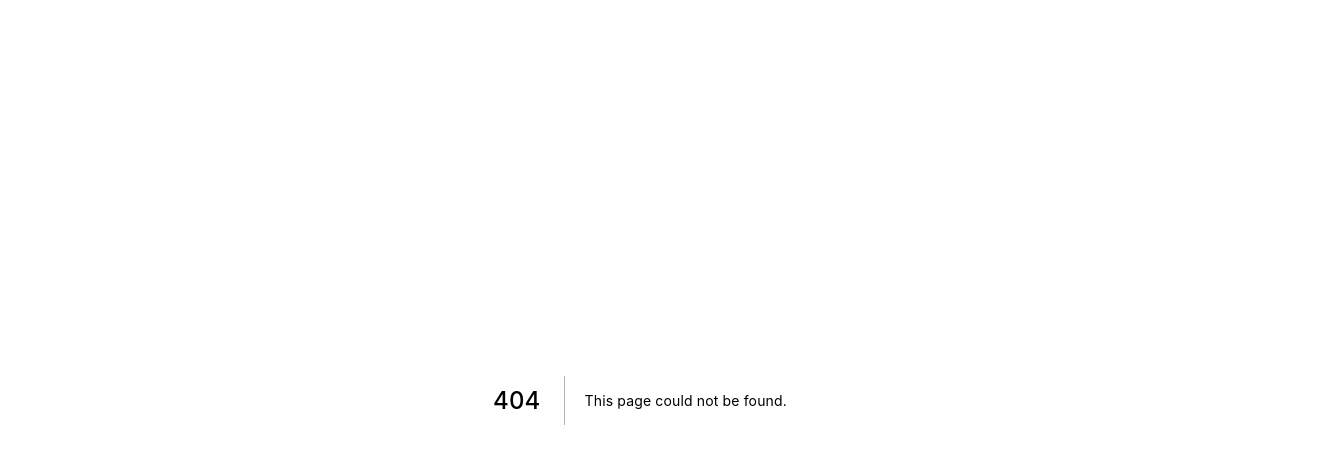
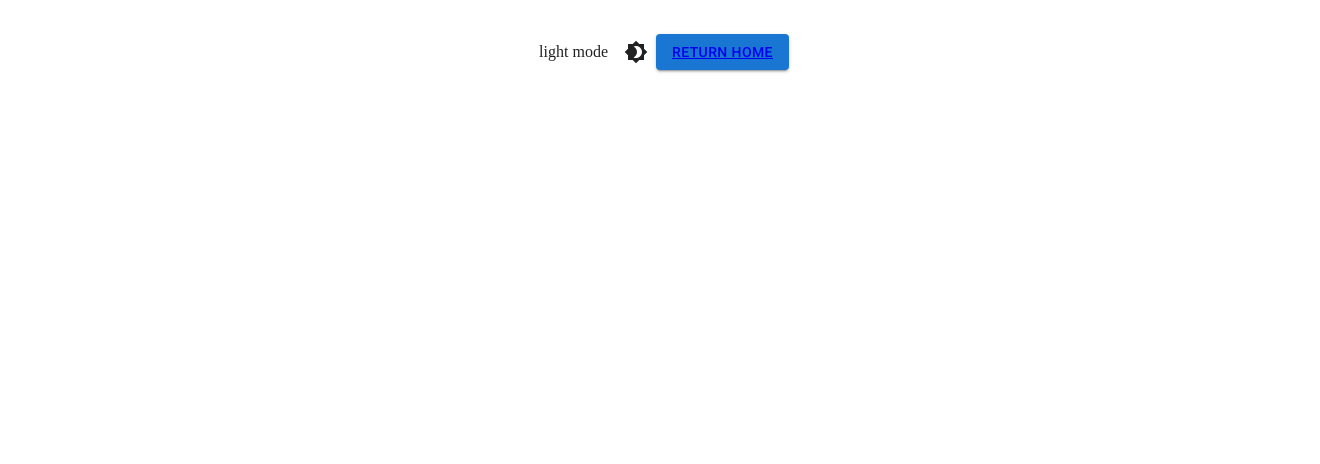
Before and after one commit to tarekel96/Portfolio_App, a Next.js app in the folder next-portfolio/: page /demo in a window 1280 px wide. Before the commit this address had no page. Shown: the top 464 px of the page, 1320 px wide, since content can reach past the window. Built offline with nearby package versions, Linux system fonts and the light colour scheme.

Commit message:
light mode dark mode is working with global styles

```diff
--- /dev/null
+++ b/next-portfolio/context/SettingsContext.js
@@ -0,0 +1,36 @@
+import { useContext, createContext, useState, useMemo } from 'react';
+import { ThemeProvider, createTheme } from '@mui/material/styles';
+
+const SettingsContext = createContext({ toggleColorMode: () => {} });
+export const useSettingsContext = () => useContext(SettingsContext);
+export const SettingsProvider = ({ children }) => {
+	const [ darkMode, setDarkMode ] = useState(false);
+	const toggleDarkMode = () => setDarkMode((prev) => !prev);
+
+	const colorMode = useMemo(
+		() => ({
+			darkMode,
+			toggleDarkMode
+		}),
+		[ darkMode, toggleDarkMode ]
+	);
+
+	const theme = useMemo(
+		() =>
+			createTheme({
+				palette: {
+					mode: darkMode ? 'dark' : 'light'
+				}
+			}),
+		[ darkMode ]
+	);
+
+	return (
+		<SettingsContext.Provider
+			// @ts-ignore
+			value={colorMode}
+		>
+			<ThemeProvider theme={theme}>{children}</ThemeProvider>
+		</SettingsContext.Provider>
+	);
+};
--- a/next-portfolio/pages/_app.js
+++ b/next-portfolio/pages/_app.js
@@ -1,26 +1,13 @@
-import { useMemo } from 'react';
+import { SettingsProvider } from '../context/SettingsContext';
 import useMediaQuery from '@mui/material/useMediaQuery';
 import { createTheme, ThemeProvider } from '@mui/material/styles';
 import CssBaseline from '@mui/material/CssBaseline';
 
 const MyApp = ({ Component, pageProps }) => {
-	const prefersDarkMode = useMediaQuery('(prefers-color-scheme: dark)');
-
-	const theme = useMemo(
-		() =>
-			createTheme({
-				palette: {
-					mode: prefersDarkMode ? 'dark' : 'light'
-				}
-			}),
-		[ prefersDarkMode ]
-	);
-
 	return (
-		<ThemeProvider theme={theme}>
-			<CssBaseline />
+		<SettingsProvider>
 			<Component {...pageProps} />
-		</ThemeProvider>
+		</SettingsProvider>
 	);
 };
 
--- /dev/null
+++ b/next-portfolio/pages/demo.js
@@ -0,0 +1,41 @@
+import { useSettingsContext } from '../context/SettingsContext';
+import IconButton from '@mui/material/IconButton';
+import Box from '@mui/material/Box';
+// @ts-ignore
+import { useTheme, ThemeProvider, createTheme } from '@mui/material/styles';
+import Brightness4Icon from '@mui/icons-material/Brightness4';
+import Brightness7Icon from '@mui/icons-material/Brightness7';
+import Link from 'next/link';
+import Button from '@mui/material/Button';
+
+const Demo = () => {
+	const theme = useTheme();
+	// @ts-ignore
+	const { darkMode, toggleDarkMode } = useSettingsContext();
+	console.log(darkMode, toggleDarkMode);
+	return (
+		<Box
+			sx={{
+				display: 'flex',
+				width: '100%',
+				alignItems: 'center',
+				justifyContent: 'center',
+				bgcolor: 'background.default',
+				color: 'text.primary',
+				borderRadius: 1,
+				p: 3
+			}}
+		>
+			{theme.palette.mode} mode
+			<IconButton sx={{ ml: 1 }} onClick={toggleDarkMode} color="inherit">
+				{theme.palette.mode === 'dark' ? <Brightness7Icon /> : <Brightness4Icon />}
+			</IconButton>
+			<Button variant="contained">
+				<Link href="/">
+					<a>Return Home</a>
+				</Link>
+			</Button>
+		</Box>
+	);
+};
+export default Demo;
```
Also changed, not shown: next-portfolio/pages/index.js (+15 -0 lines).
